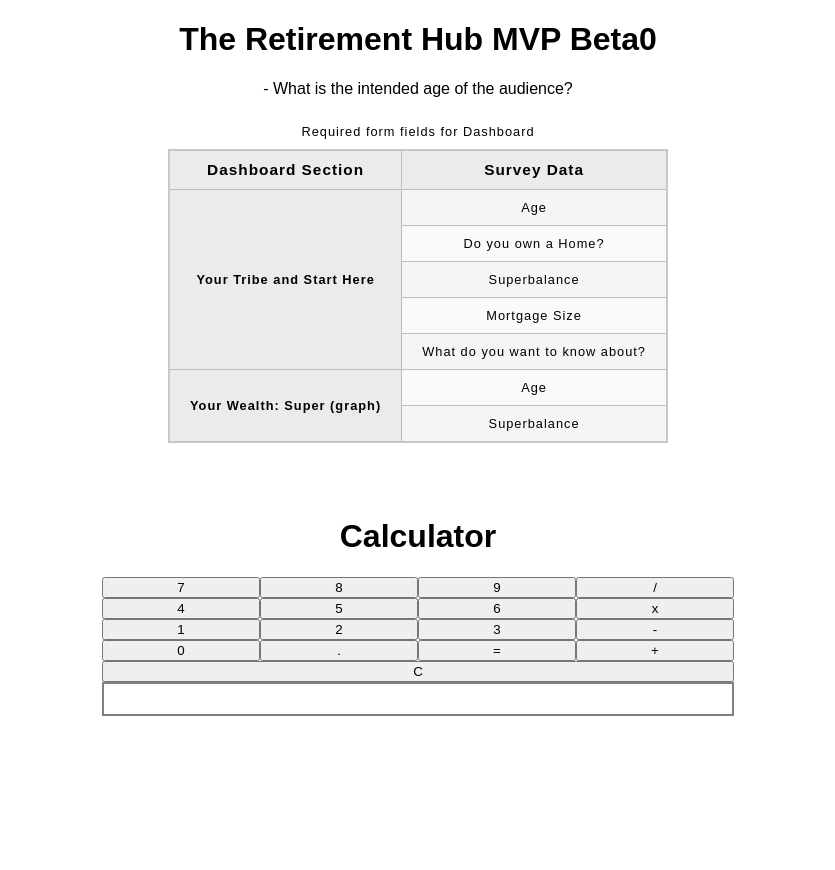
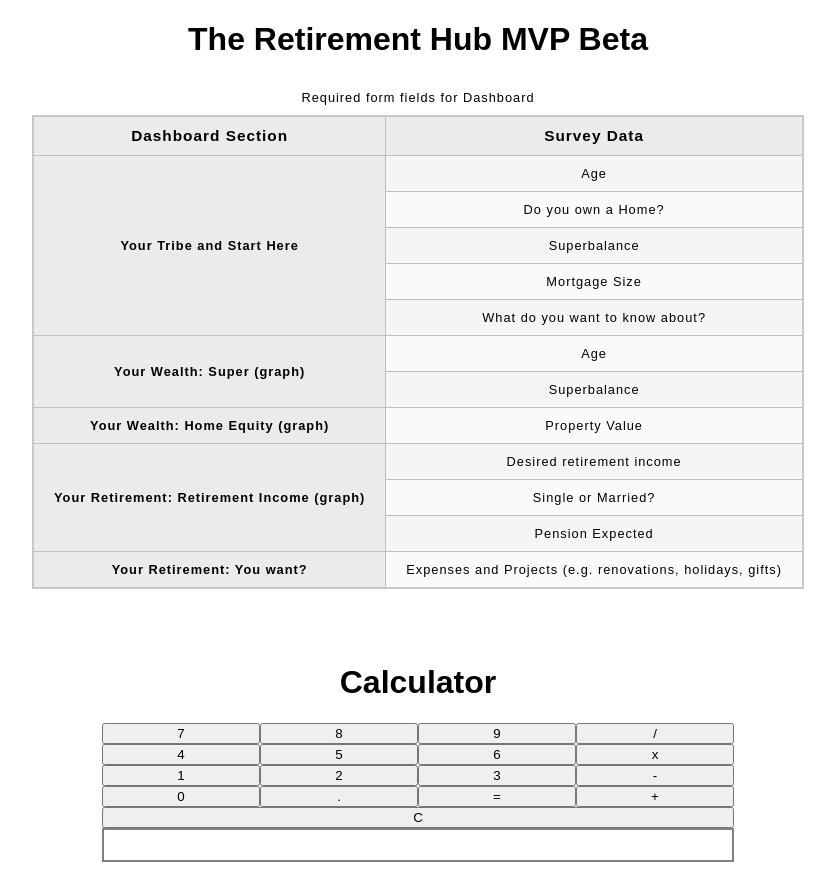
Before and after one commit to JoelPaterno/calculator-odin, a plain HTML site: page index.html in a window 1280 px wide. Shown: the whole page, without its empty margins (222-1057 px from the left). Before the commit the page ends 800 px from the top, so only its background shows below. Drawn offline with Linux system fonts and the light colour scheme.

Commit message:
complete trh table

```diff
--- a/index.html
+++ b/index.html
@@ -8,8 +8,7 @@
 </head>
 <body>
     <div class="table">
-        <h1 class="title">The Retirement Hub MVP Beta0</h1>
-        <p>- What is the intended age of the audience?</p>
+        <h1 class="title">The Retirement Hub MVP Beta</h1>
         <table>
             <caption>
                 Required form fields for Dashboard
@@ -39,11 +38,29 @@
             <tr>
                 <th rowspan="2">Your Wealth: Super (graph)</th>
                 <td>Age</td>
-              </tr>
-              <tr>
-                  <td>Superbalance</td>
-              </tr>
-          </table>
+            </tr>
+            <tr>
+                <td>Superbalance</td>
+            </tr>
+            <tr>
+                <th>Your Wealth: Home Equity (graph)</th>
+                <td>Property Value</td>
+            </tr>
+            <tr>
+            <th rowspan="3">Your Retirement: Retirement Income (graph)</th>
+                <td>Desired retirement income</td>
+            </tr>
+            <tr>
+                <td>Single or Married?</td>
+            </tr>
+            <tr>
+                <td>Pension Expected</td>
+            </tr>
+            <tr>
+                <th>Your Retirement: You want?</th>
+                <td>Expenses and Projects (e.g. renovations, holidays, gifts)</td>
+            </tr>
+        </table>
     </div>
     <br>
     <br>
```
